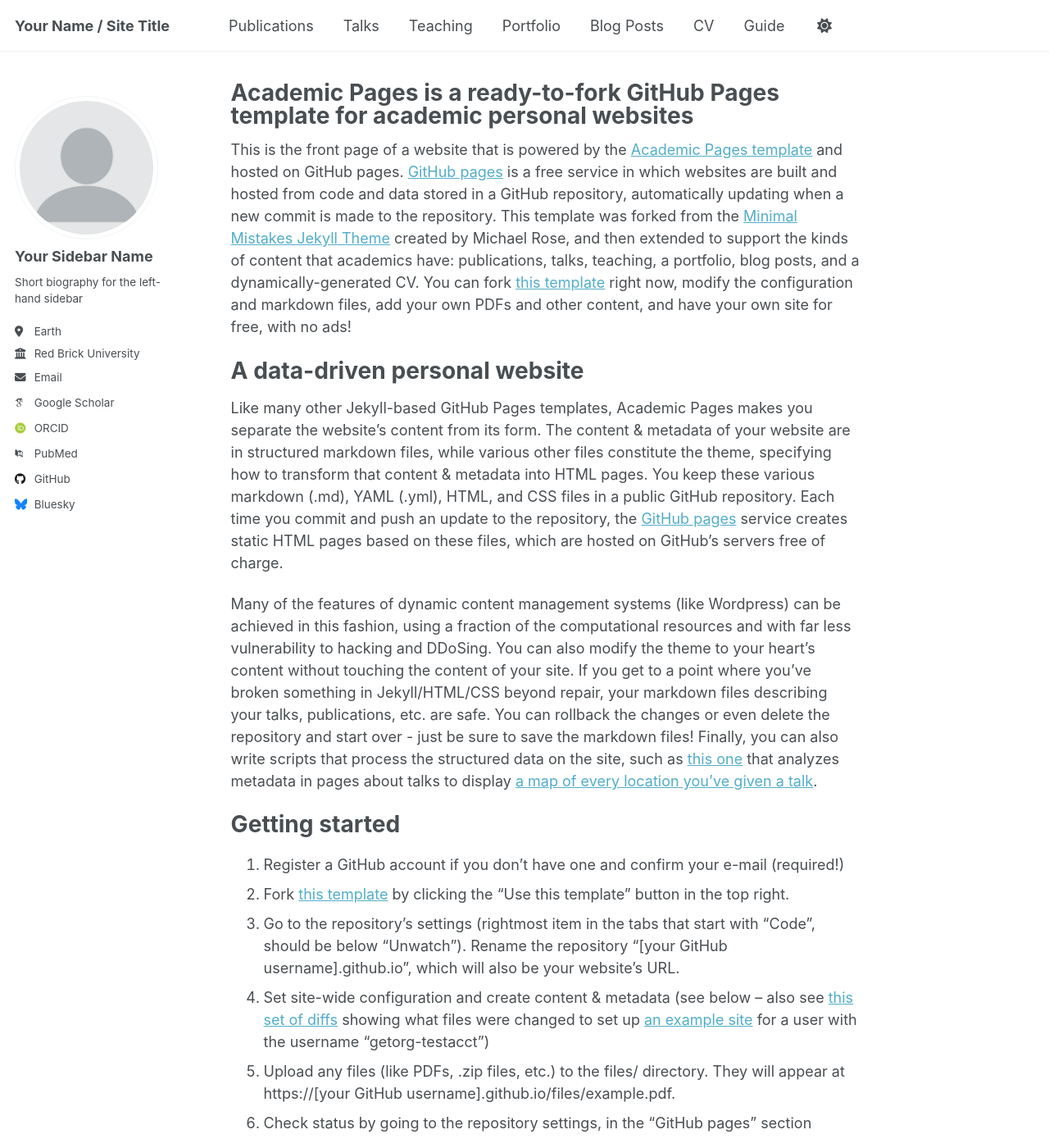
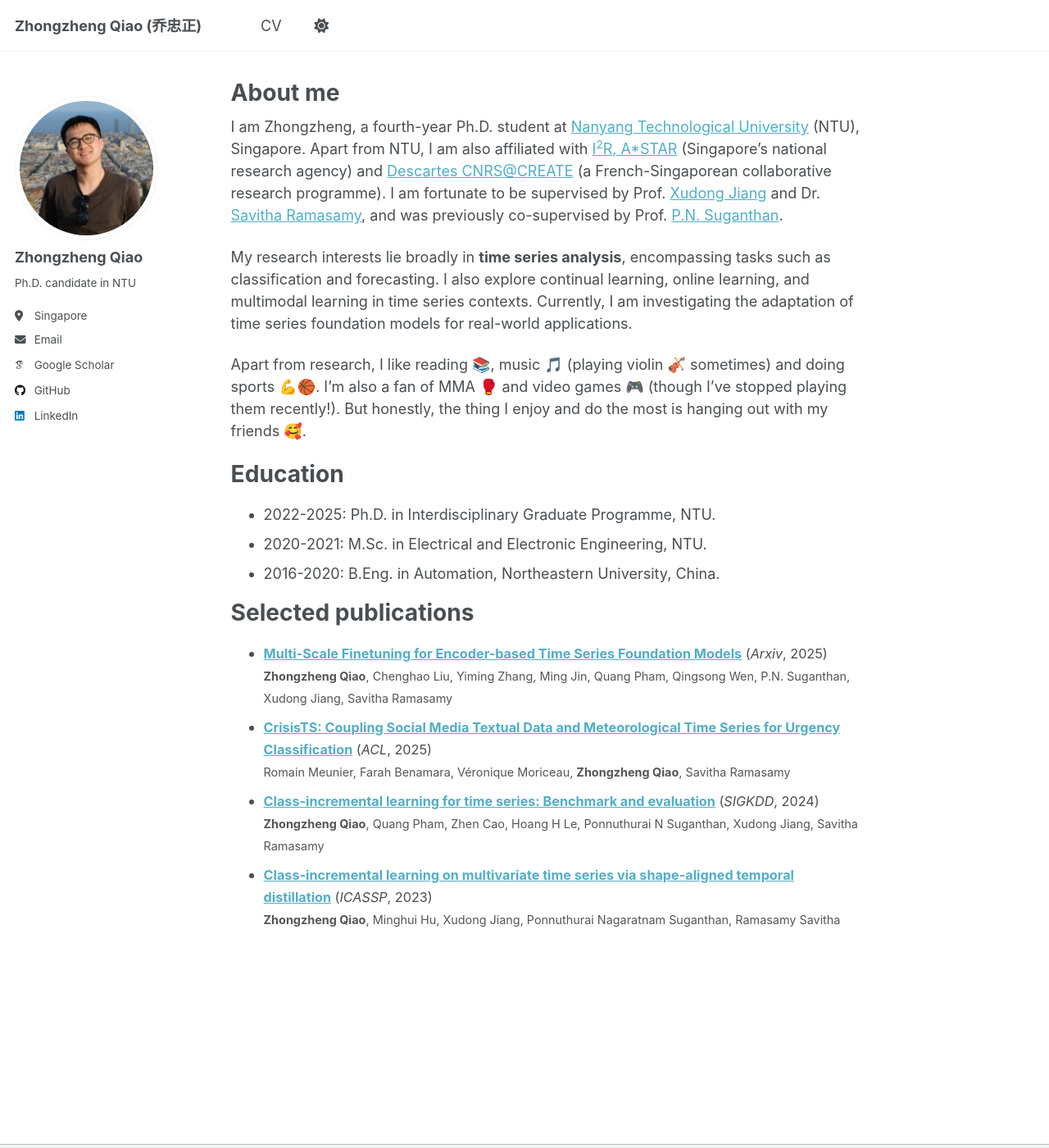
Before and after one commit to zqiao11/zqiao11.github.io, a Jekyll site: the page built from _pages/about.md, in a window 1280 px wide and 1400 px high. Shown: the whole window at 82% size. Built offline with Jekyll 4.4.1, drawn with Linux system fonts in a browser that asks for light colours; some web fonts are replaced; some of the changed text lies outside the part shown.

Commit message:
First commit

```diff
--- a/Gemfile
+++ b/Gemfile
@@ -11,3 +11,4 @@ end
 
 gem 'github-pages'
 gem 'connection_pool', '2.5.0'
+gem 'tzinfo-data'
--- a/_config.yml
+++ b/_config.yml
@@ -9,13 +9,13 @@
 # Basic Site Settings
 locale                   : "en-US"
 site_theme               : "default"
-title                    : "Your Name / Site Title"
+title                    : "Zhongzheng Qiao (乔忠正)"
 title_separator          : "-"
-name                     : &name "Your Name"
-description              : &description "personal description"
-url                      : https://academicpages.github.io # the base hostname & protocol for your site e.g. "https://[your GitHub username].github.io" or if you already have some other page hosted on Github then use "https://[your GitHub username].github.io/[Your Repo Name]"
+name                     : "Zhongzheng Qiao"
+description              : "PhD student in Continual Learning and Time Series Analysis"
+url                      : "https://zqiao11.github.io" # the base hostname & protocol for your site e.g. "https://[your GitHub username].github.io" or if you already have some other page hosted on Github then use "https://[your GitHub username].github.io/[Your Repo Name]"
 baseurl                  : "" # the subpath of your site, e.g. "/blog"
-repository               : "academicpages/academicpages.github.io"
+repository               : "zqiao11/zqiao11.github.io"  # **改成你自己的仓库名**
 
 # Site Author - The following control what appear as part of the author content on the side bar.
 #               If a field is blank the icon and link will not appear, otherwise it will be shown.
@@ -23,22 +23,22 @@ repository               : "academicpages/academicpages.github.io"
 author:
   # Biographic information
   avatar           : "profile.png"
-  name             : "Your Sidebar Name"
+  name             : "Zhongzheng Qiao"
   pronouns         : # example: "she/her"
-  bio              : "Short biography for the left-hand sidebar"
-  location         : "Earth"
-  employer         : "Red Brick University"
+  bio              : "Ph.D. candidate in NTU"
+  location         : "Singapore"
+  employer         : # "NTU & A*STAR & CNRS"
   uri              : # URL
-  email            : "none@example.org"
+  email            : "qiao0020@e.ntu.edu.sg"
 
   # Academic websites
   academia         : # URL
   arxiv            : # URL - Update with the correct link to your profile
-  googlescholar    : "https://scholar.google.com/citations?user=PS_CX0AAAAAJ"
+  googlescholar    : "https://scholar.google.com/citations?user=7rbhsrEAAAAJ&hl=en"
   impactstory      : # URL
-  orcid            : "http://orcid.org/yourorcidurl"
+  orcid            : # URL
   semantic         : # URL
-  pubmed           : "https://www.ncbi.nlm.nih.gov/pubmed/?term=john+snow"
+  pubmed           : # URL
   researchgate     : # URL
   scopus           : # URL
 
@@ -46,12 +46,12 @@ author:
   bitbucket        : # Username - Update with your username on the site
   codepen          : # Username
   dribbble         : # Username
-  github           : "academicpages"
+  github           : "https://github.com/zqiao11"
   kaggle           : # Username
   stackoverflow    : # User number or user number and name (i.e., use "1" or "1/jeff-atwood")
 
   # Social media
-  bluesky          : "bsky.app" # Replace this with you Bluesky username
+  bluesky          : # "bsky.app" # Replace this with you Bluesky username
   facebook         : # Username
   flickr           : # Username
   foursquare       : # Username
@@ -60,7 +60,7 @@ author:
   keybase          : # Username
   instagram        : # Username
   lastfm           : # Username
-  linkedin         : # Username
+  linkedin         : "https://www.linkedin.com/in/zhongzheng-qiao-14a7771a9/"
   mastodon         : # URL
   medium           : # URL
   pinterest        : # Username
@@ -75,6 +75,7 @@ author:
   xing             : # Username
   youtube          : # Username
   zhihu            : # Username
+
 
 # Publication Category - The following the list of publication categories and their headings
 publication_category:
@@ -265,7 +266,7 @@ defaults:
     values:
       layout: single
       author_profile: true
-      share: true
+      share: false
       comments: true
   # _portfolio
   - scope:
@@ -353,3 +354,6 @@ compress_html:
   clippings: all
   ignore:
     envs: development
+
+minimal_mistakes:
+  social_share: false
--- a/_pages/about.md
+++ b/_pages/about.md
@@ -1,49 +1,49 @@
 ---
 permalink: /
-title: "Academic Pages is a ready-to-fork GitHub Pages template for academic personal websites"
+title: "About me"
 author_profile: true
 redirect_from:
   - /about/
   - /about.html
 ---
 
-This is the front page of a website that is powered by the [Academic Pages template](https://github.com/academicpages/academicpages.github.io) and hosted on GitHub pages. [GitHub pages](https://pages.github.com) is a free service in which websites are built and hosted from code and data stored in a GitHub repository, automatically updating when a new commit is made to the repository. This template was forked from the [Minimal Mistakes Jekyll Theme](https://mmistakes.github.io/minimal-mistakes/) created by Michael Rose, and then extended to support the kinds of content that academics have: publications, talks, teaching, a portfolio, blog posts, and a dynamically-generated CV. You can fork [this template](https://github.com/academicpages/academicpages.github.io) right now, modify the configuration and markdown files, add your own PDFs and other content, and have your own site for free, with no ads!
+<style>
+.pub-title {
+  font-size: 0.9em; /* 比正文小一点 */
+}
 
-A data-driven personal website
+.pub-authors {
+  font-size: 0.8em; /* 比正文小一点 */
+  color: #555;      /* 可选，让颜色浅一点 */
+}
+</style>
+
+
+I am Zhongzheng, a fourth-year Ph.D. student at [Nanyang Technological University](https://www.ntu.edu.sg/) (NTU), Singapore. Apart from NTU, I am also affiliated with [I<sup>2</sup>R, A*STAR](https://www.a-star.edu.sg/i2r) (Singapore’s national research agency) and [Descartes CNRS@CREATE](https://www.cnrsatcreate.cnrs.fr/descartes/) (a French-Singaporean collaborative research programme). I am fortunate to be supervised by Prof. [Xudong Jiang](https://personal.ntu.edu.sg/exdjiang/) and Dr. [Savitha Ramasamy](https://scholar.google.com/citations?user=SLQ1lxgAAAAJ&hl=en), and was previously co-supervised by Prof. [P.N. Suganthan](https://scholar.google.com.sg/citations?user=yZNzBU0AAAAJ&hl=en).
+
+My research interests lie broadly in **time series analysis**, encompassing tasks such as classification and forecasting. I also explore continual learning, online learning, and multimodal learning in time series contexts. Currently, I am investigating the adaptation of time series foundation models for real-world applications.
+
+
+Apart from research, I like reading 📚, music 🎵 (playing violin 🎻 sometimes) and doing sports 💪🏀. I’m also a fan of MMA 🥊 and video games 🎮 (though I’ve stopped playing them recently!). But honestly, the thing I enjoy and do the most is hanging out with my friends 🥰.
+
+
+Education
 ======
-Like many other Jekyll-based GitHub Pages templates, Academic Pages makes you separate the website's content from its form. The content & metadata of your website are in structured markdown files, while various other files constitute the theme, specifying how to transform that content & metadata into HTML pages. You keep these various markdown (.md), YAML (.yml), HTML, and CSS files in a public GitHub repository. Each time you commit and push an update to the repository, the [GitHub pages](https://pages.github.com/) service creates static HTML pages based on these files, which are hosted on GitHub's servers free of charge.
+* 2022-2025: Ph.D. in Interdisciplinary Graduate Programme, NTU.
+* 2020-2021: M.Sc. in Electrical and Electronic Engineering, NTU.
+* 2016-2020: B.Eng. in Automation, Northeastern University, China.
 
-Many of the features of dynamic content management systems (like Wordpress) can be achieved in this fashion, using a fraction of the computational resources and with far less vulnerability to hacking and DDoSing. You can also modify the theme to your heart's content without touching the content of your site. If you get to a point where you've broken something in Jekyll/HTML/CSS beyond repair, your markdown files describing your talks, publications, etc. are safe. You can rollback the changes or even delete the repository and start over - just be sure to save the markdown files! Finally, you can also write scripts that process the structured data on the site, such as [this one](https://github.com/academicpages/academicpages.github.io/blob/master/talkmap.ipynb) that analyzes metadata in pages about talks to display [a map of every location you've given a talk](https://academicpages.github.io/talkmap.html).
 
-Getting started
+
+Selected publications
 ======
-1. Register a GitHub account if you don't have one and confirm your e-mail (required!)
-1. Fork [this template](https://github.com/academicpages/academicpages.github.io) by clicking the "Use this template" button in the top right.
-1. Go to the repository's settings (rightmost item in the tabs that start with "Code", should be below "Unwatch"). Rename the repository "[your GitHub username].github.io", which will also be your website's URL.
-1. Set site-wide configuration and create content & metadata (see below -- also see [this set of diffs](http://archive.is/3TPas) showing what files were changed to set up [an example site](https://getorg-testacct.github.io) for a user with the username "getorg-testacct")
-1. Upload any files (like PDFs, .zip files, etc.) to the files/ directory. They will appear at https://[your GitHub username].github.io/files/example.pdf.
-1. Check status by going to the repository settings, in the "GitHub pages" section
 
-Site-wide configuration
-------
-The main configuration file for the site is in the base directory in [_config.yml](https://github.com/academicpages/academicpages.github.io/blob/master/_config.yml), which defines the content in the sidebars and other site-wide features. You will need to replace the default variables with ones about yourself and your site's github repository. The configuration file for the top menu is in [_data/navigation.yml](https://github.com/academicpages/academicpages.github.io/blob/master/_data/navigation.yml). For example, if you don't have a portfolio or blog posts, you can remove those items from that navigation.yml file to remove them from the header.
 
-Create content & metadata
-------
-For site content, there is one markdown file for each type of content, which are stored in directories like _publications, _talks, _posts, _teaching, or _pages. For example, each talk is a markdown file in the [_talks directory](https://github.com/academicpages/academicpages.github.io/tree/master/_talks). At the top of each markdown file is structured data in YAML about the talk, which the theme will parse to do lots of cool stuff. The same structured data about a talk is used to generate the list of talks on the [Talks page](https://academicpages.github.io/talks), each [individual page](https://academicpages.github.io/talks/2012-03-01-talk-1) for specific talks, the talks section for the [CV page](https://academicpages.github.io/cv), and the [map of places you've given a talk](https://academicpages.github.io/talkmap.html) (if you run this [python file](https://github.com/academicpages/academicpages.github.io/blob/master/talkmap.py) or [Jupyter notebook](https://github.com/academicpages/academicpages.github.io/blob/master/talkmap.ipynb), which creates the HTML for the map based on the contents of the _talks directory).
-
-**Markdown generator**
-
-The repository includes [a set of Jupyter notebooks](https://github.com/academicpages/academicpages.github.io/tree/master/markdown_generator
-) that converts a CSV containing structured data about talks or presentations into individual markdown files that will be properly formatted for the Academic Pages template. The sample CSVs in that directory are the ones I used to create my own personal website at stuartgeiger.com. My usual workflow is that I keep a spreadsheet of my publications and talks, then run the code in these notebooks to generate the markdown files, then commit and push them to the GitHub repository.
-
-How to edit your site's GitHub repository
-------
-Many people use a git client to create files on their local computer and then push them to GitHub's servers. If you are not familiar with git, you can directly edit these configuration and markdown files directly in the github.com interface. Navigate to a file (like [this one](https://github.com/academicpages/academicpages.github.io/blob/master/_talks/2012-03-01-talk-1.md) and click the pencil icon in the top right of the content preview (to the right of the "Raw | Blame | History" buttons). You can delete a file by clicking the trashcan icon to the right of the pencil icon. You can also create new files or upload files by navigating to a directory and clicking the "Create new file" or "Upload files" buttons.
-
-Example: editing a markdown file for a talk
-![Editing a markdown file for a talk](/images/editing-talk.png)
-
-For more info
-------
-More info about configuring Academic Pages can be found in [the guide](https://academicpages.github.io/markdown/), the [growing wiki](https://github.com/academicpages/academicpages.github.io/wiki), and you can always [ask a question on GitHub](https://github.com/academicpages/academicpages.github.io/discussions). The [guides for the Minimal Mistakes theme](https://mmistakes.github.io/minimal-mistakes/docs/configuration/) (which this theme was forked from) might also be helpful.
+- <span class="pub-title">**[Multi-Scale Finetuning for Encoder-based Time Series Foundation Models](https://arxiv.org/abs/2506.14087)** (*Arxiv*, 2025)</span>
+  <span class="pub-authors"><strong>Zhongzheng Qiao</strong>, Chenghao Liu, Yiming Zhang, Ming Jin, Quang Pham, Qingsong Wen, P.N. Suganthan, Xudong Jiang, Savitha Ramasamy</span>
+- <span class="pub-title">**[CrisisTS: Coupling Social Media Textual Data and Meteorological Time Series for Urgency Classification](https://aclanthology.org/2025.acl-long.783/)** (*ACL*, 2025)</span>
+  <span class="pub-authors">Romain Meunier, Farah Benamara, Véronique Moriceau, <strong>Zhongzheng Qiao</strong>, Savitha Ramasamy</span>
+- <span class="pub-title">**[Class-incremental learning for time series: Benchmark and evaluation](https://dl.acm.org/doi/abs/10.1145/3637528.3671581)** (*SIGKDD*, 2024)</span>
+  <span class="pub-authors"><strong>Zhongzheng Qiao</strong>, Quang Pham, Zhen Cao, Hoang H Le, Ponnuthurai N Suganthan, Xudong Jiang, Savitha Ramasamy</span>
+- <span class="pub-title">**[Class-incremental learning on multivariate time series via shape-aligned temporal distillation](https://ieeexplore.ieee.org/abstract/document/10094960/)** (*ICASSP*, 2023)</span>
+  <span class="pub-authors"><strong>Zhongzheng Qiao</strong>, Minghui Hu, Xudong Jiang, Ponnuthurai Nagaratnam Suganthan, Ramasamy Savitha</span>
--- a/assets/css/main.scss
+++ b/assets/css/main.scss
@@ -1,5 +1,18 @@
 ---
 ---
+
+
+// ======= 自定义宽度（一定要写在 @import 之前）=======
+// 页面整体最大宽度（默认 ~1200px）
+$max-width: 1400px;
+
+// 正文内容宽度（默认 ~800px，导致你觉得窄）
+$content-width: 1040px;
+
+// （可选）左右侧栏宽度，开着 author_profile 时会用到
+$right-sidebar-width: 280px;
+$left-sidebar-width: 280px;
+
 
 /*
  * This file controls what is imported from /_sass
```
Also changed, not shown: _data/navigation.yml (+14 -13 lines), _publications/2009-10-01-paper-title-number-1.md (+10 -11 lines), images/profile.png.
